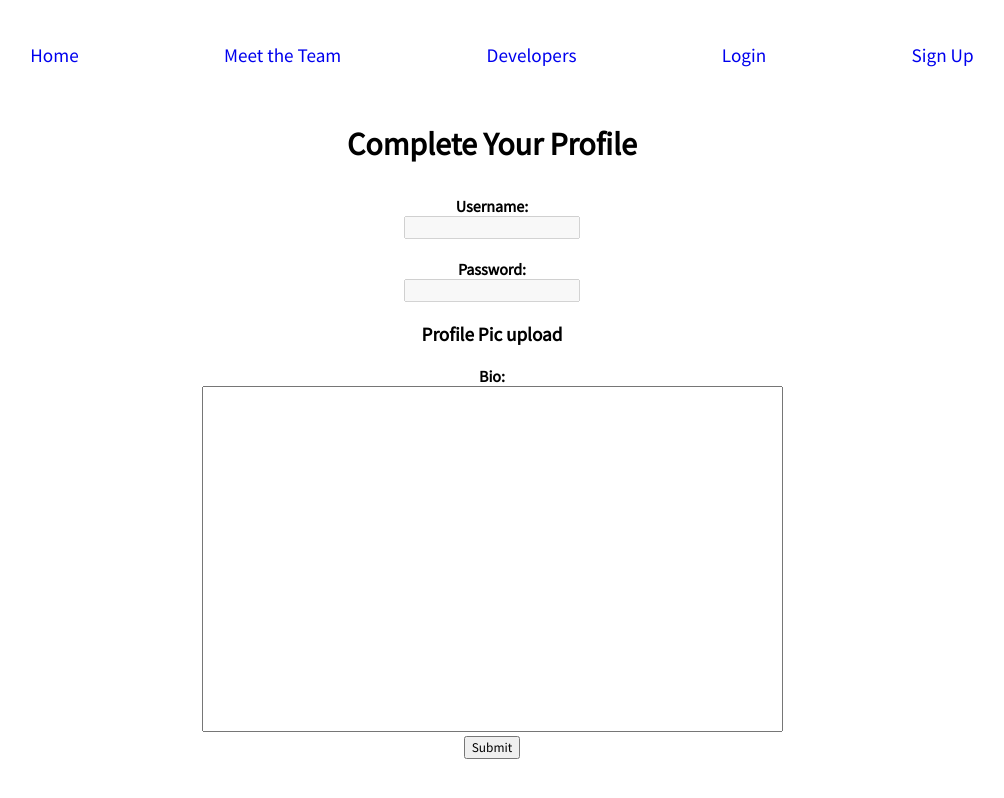
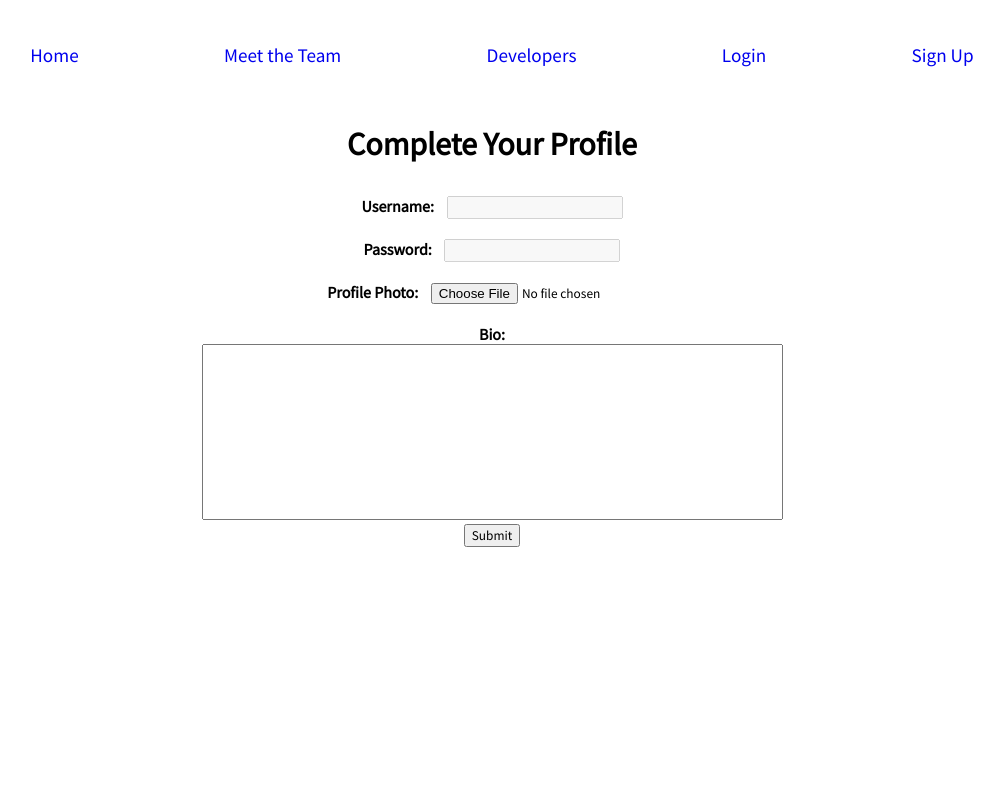
Before and after one commit to Co-Make-33/frontEnd, a React (Create React App) app: page /createprofile in a window 1280 px wide. Shown: the whole page, without its empty margins (148-1152 px from the left). Built offline with nearby package versions, Linux system fonts and the light colour scheme.

Commit message:
Upload file input added, form is now mostly functional

```diff
--- a/src/components/CreateProfile.js
+++ b/src/components/CreateProfile.js
@@ -1,5 +1,11 @@
-import React from 'react';
+import React, {useState} from 'react';
 import styled from 'styled-components';
+import axiosWithAuth from '../utils/axiosWithAuth';
+
+const initialFormState = {
+    description:'',
+    picture: ''
+}
 
 const StyledForm = styled.div`
     text-align: center;
@@ -8,30 +14,47 @@ const StyledForm = styled.div`
     a {
         cursor: pointer;
     }
+
+    input {
+       margin-left: 1%;
+
+    }
 `
 
 
 const CreateProfile = () => {
+    const [profileData, setProfileData] = useState(initialFormState)
 
+    const handleSubmit = (e) => {
+        e.preventDefault();
+        axiosWithAuth
+            .put('api/users/:id', profileData)
+    }
 
+    const handleChange = (e) => {
+        setProfileData({...profileData, [e.target.name]: e.target.value})
+        console.log(profileData)
+    }
 
     return (
         <StyledForm>
             <h3>Complete Your Profile</h3>
-            <form>
+            <form onSubmit={handleSubmit}>
                 {/* username and password will be autofilled via state*/}
-                <label> Username: <br/>
+                <label> Username:
                     <input name='username' type='text' disabled = 'true'/> <br/>
                 </label>
                 <br/>
-                <label> Password: <br/>
+                <label> Password:
                     <input name='password' type='password' disabled='true'/> <br/>
                 </label>
                 <br/>
-                <a>Profile Pic upload</a> <br/>
+                <label> Profile Photo:
+                    <input onChange={handleChange} type='file' name='picture' value={profileData.picture}/> <br/>
+                </label>
                 <br/>
                 <label> Bio: <br/>
-                    <textarea type='text' name = 'bio' rows ='20' cols='80' style={{resize: 'none'}}/>
+                    <textarea onChange={handleChange} type='text' name = 'description' value={profileData.description} rows ='10' cols='80' style={{resize: 'none'}}/>
                 </label>
                 <br/>
                 <button>Submit</button>
```
